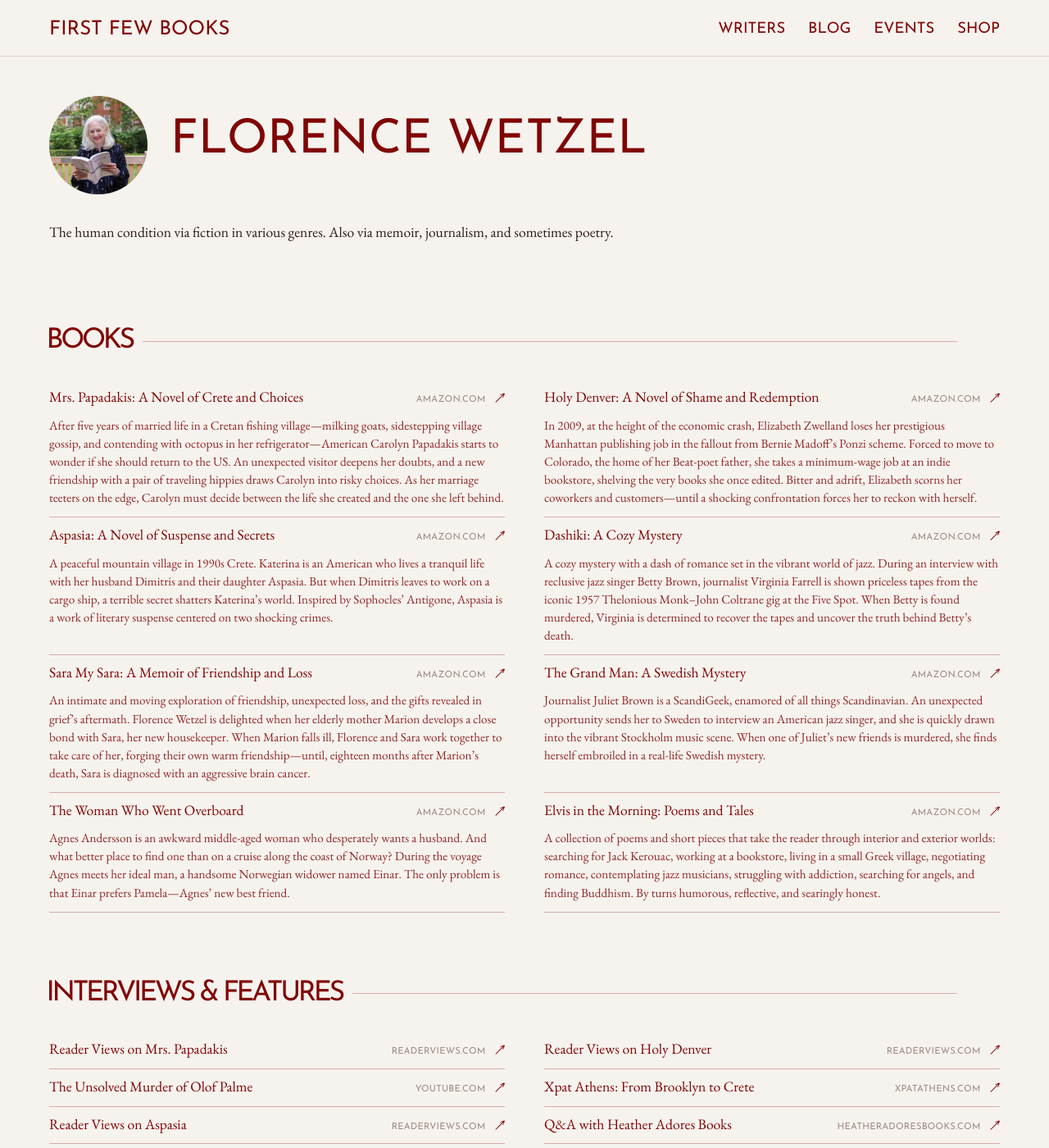
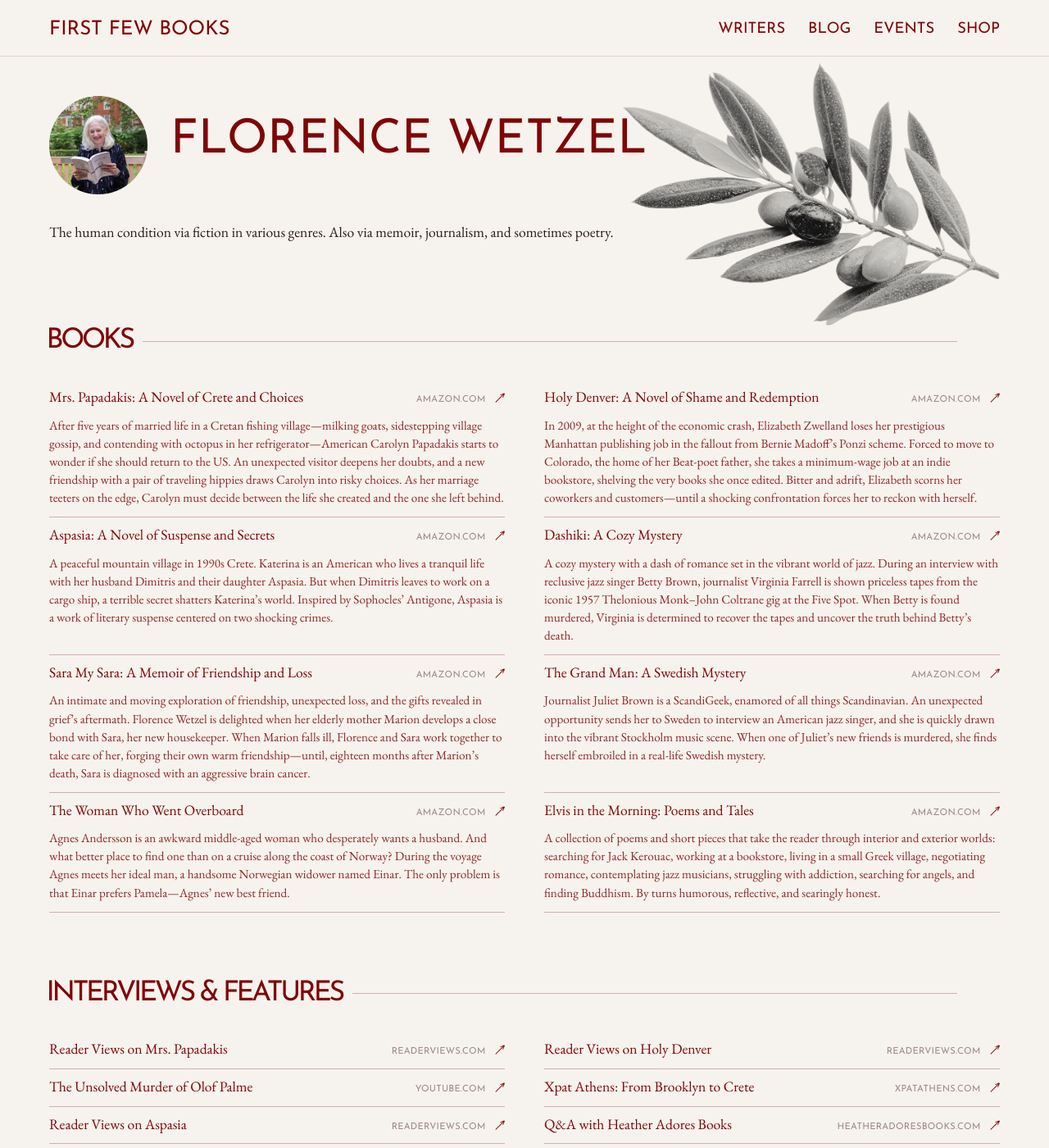
Before and after one commit to nelepope/firstfewbooks, a Jekyll site: the page built from _members/florence-wetzel.md, in a window 1280 px wide and 1400 px high. Shown: the whole window at 82% size. Built offline with Jekyll 4.4.1, drawn with Linux system fonts in a browser that asks for light colours.

Commit message:
Olive branch motif on Florence's profile
Writers can have a motif: picture, shown at the top right of their profile.

Co-Authored-By: Claude Opus 5.5 <noreply@anthropic.com>

```diff
--- a/_layouts/member.html
+++ b/_layouts/member.html
@@ -4,6 +4,7 @@ layout: default
 {% assign posts = site.data.feed | where: "author", page.slug %}
 {% assign books = site.books | where: "author", page.slug %}
 <div class="wrap member">
+  {% if page.motif %}<img class="member-motif" src="{{ page.motif | relative_url }}" alt="" aria-hidden="true">{% endif %}
   <header class="member-header">
     {% include avatar.html member=page large=true %}
     <div>
--- a/_members/florence-wetzel.md
+++ b/_members/florence-wetzel.md
@@ -1,6 +1,8 @@
 ---
 name: Florence Wetzel
 photo: /assets/images/members/florence-wetzel.jpg
+# Decorative picture at the top of the profile
+motif: /assets/images/motifs/florence-olive.png
 substack: florencewetzel108
 links:
   - label: Instagram
--- a/assets/css/style.css
+++ b/assets/css/style.css
@@ -310,3 +310,11 @@ main > .wrap:first-child { padding-top: 48px; }
   .has-synopsis a { border-bottom: 0; }
   .has-synopsis { border-bottom: 1px solid var(--rule); }
 }
+
+/* A writer's motif: a black-and-white cutout (transparent PNG) at the top right of their profile. */
+.member { position: relative; z-index: 0; }
+.member-motif {
+  position: absolute; top: 8px; right: 20px; z-index: -1; width: min(460px, 40vw); height: auto;
+  pointer-events: none;
+}
+@media (max-width: 760px) { .member-motif { top: 0; right: 0; width: 62vw; opacity: .55; } }
```
Also changed, not shown: assets/images/motifs/florence-olive.png (added).
